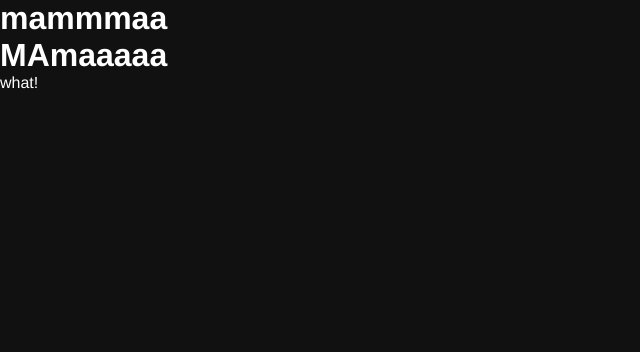
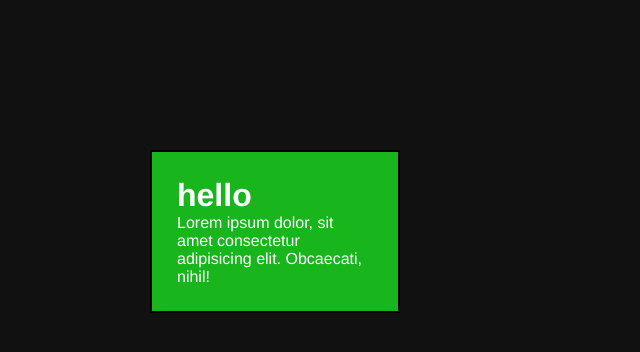
Before and after one commit to NutanShinde8926/practice-app, a React (Vite) app: page / in a window 1280 px wide. Shown: the top 352 px of the page, without its empty margins (0-640 px from the left). Built offline with nearby package versions, Linux system fonts and the light colour scheme.

Commit message:
trying to learn how to write code

```diff
--- a/src/App.jsx
+++ b/src/App.jsx
@@ -2,22 +2,13 @@ import React from 'react'
 
 const App = () => {
   return (
-   <>
-   <div id='dad'>
-    <h1 id='child1'>mammmaa</h1>
-    <h1 id='child2'>MAmaaaaa</h1>
-   </div>
-   <div id='chacha'> what! </div>
-   </>
+    <>
+    <div className='card'>
+      <h1>hello</h1>
+      <p>Lorem ipsum dolor, sit amet consectetur adipisicing elit. Obcaecati, nihil!</p>
+    </div>
+    </>
   )
 }
 
 export default App
-
-
-//npm create vite
-// function App() {
-//   return <h1>hello nutan</h1>
-// }
-
-// export default App
--- a/src/index.css
+++ b/src/index.css
@@ -15,3 +15,10 @@ body{
   align-items: center;
   background-color: #111;
 }
+.card{
+  margin: 150px;
+  padding: 25px;
+  width: 250px;
+  background-color: rgb(24, 181, 29);
+  border: 2px solid black;
+}
```
